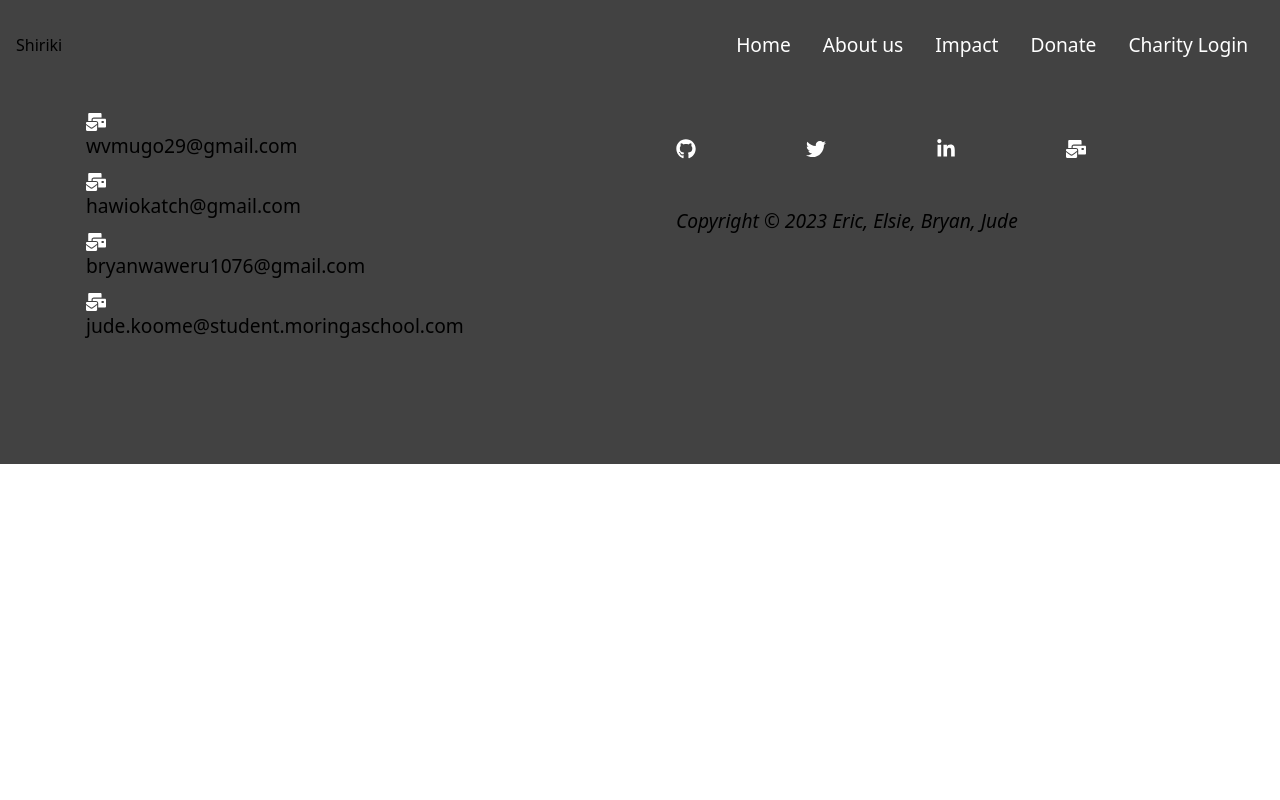
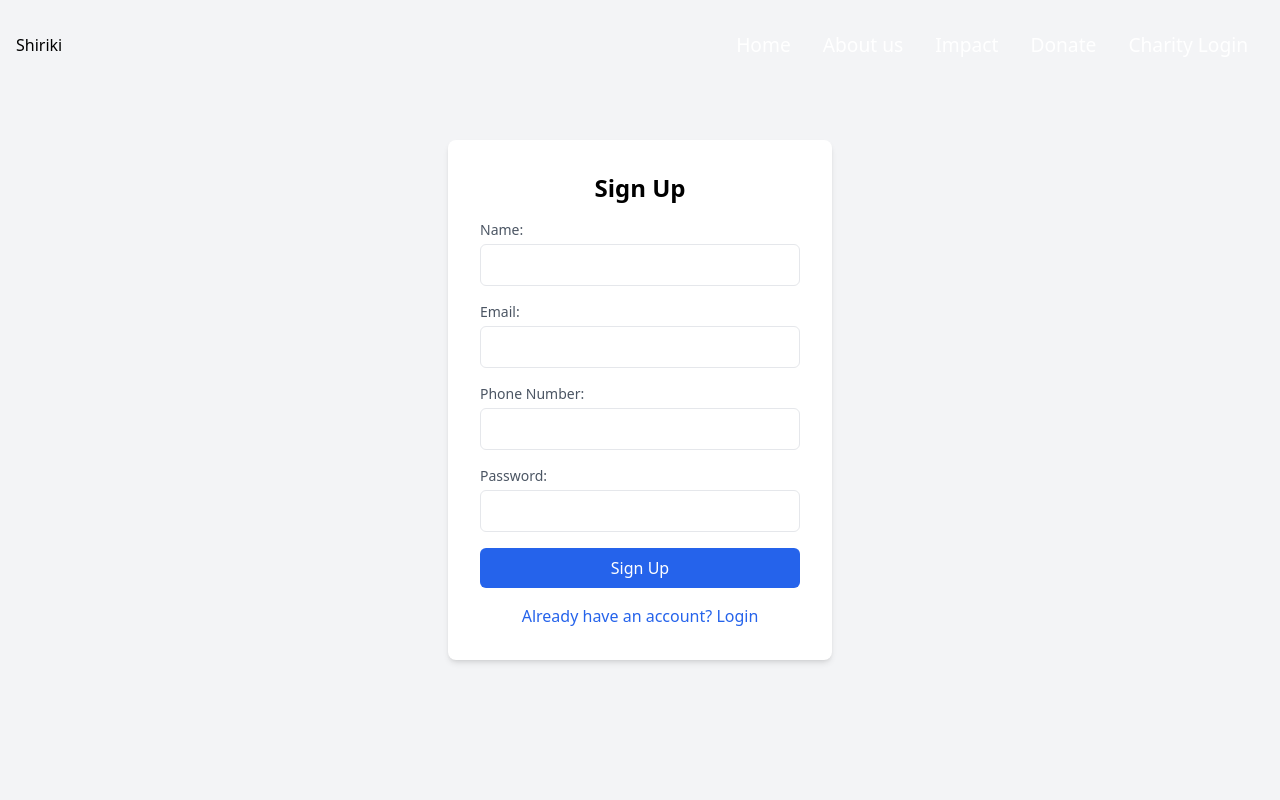
Before and after one commit to mugoooz/donation-platform-front, a React (Create React App) app: page /signup in a window 1280 px wide. Shown: the top 800 px of the page. Built offline with nearby package versions, Linux system fonts and the light colour scheme; a web font is replaced by a local one.

Commit message:
login signup changes

```diff
--- a/src/App.js
+++ b/src/App.js
@@ -9,21 +9,25 @@ import Impact from './components/Impact'; // Import your Impact component
 import Donate from './components/Donate'; // Import your Donate component
 import CharityLogin from './components/CharityLogin'; // Import your CharityLogin component
 import Footer from './components/Footer';
+import SignUpForm from './components/SignUpForm'; // Adjust the path if needed
+import LoginForm from './components/LoginForm'; // Adjust the path if needed
+
 
 function App() {
   return (
     <div className="App">
       <Navbar />
-      <Routes> {/* Use Routes instead of Switch */}
-        <Route path="/" element={<LandingPage />} /> {/* Update syntax */}
+      <Routes>
+        <Route path="/" element={<LandingPage />} />
         <Route path="/home" element={<Home />} />
         <Route path="/about" element={<AboutUs />} />
         <Route path="/impact" element={<Impact />} />
         <Route path="/donate" element={<Donate />} />
         <Route path="/charity-login" element={<CharityLogin />} />
+        <Route path="/signup" element={<SignUpForm />} /> {/* Add this line */}
+        <Route path="/login" element={<LoginForm />} /> {/* Add this line */}
       </Routes>
       <Footer />
-
     </div>
   );
 }
--- a/src/components/CharityLogin.js
+++ b/src/components/CharityLogin.js
@@ -20,35 +20,55 @@ const CharityLogin = () => {
     console.log(form);
   };
 
+  const formStyle = {
+    display: 'flex',
+    flexDirection: 'column',
+    maxWidth: '300px',
+    margin: '0 auto',
+  };
+
+  const labelStyle = {
+    margin: '10px 0',
+  };
+
+  const buttonStyle = {
+    padding: '10px',
+    background: '#4caf50',
+    color: 'white',
+    border: 'none',
+    cursor: 'pointer',
+    textAlign: 'center',
+  };
+
   return (
-    <div className="container mx-auto p-4">
-      <h1 className="text-2xl mb-4">Charity Login</h1>
-      <form onSubmit={handleSubmit} className="max-w-md mx-auto p-4 border border-gray-200 rounded">
-        <label className="block mb-2">
+    <div>
+      <h1>Charity Login</h1>
+      <form onSubmit={handleSubmit} style={formStyle}>
+        <label style={labelStyle}>
           Name:
-          <input type="text" name="name" value={form.name} onChange={handleChange} required className="w-full p-2 border rounded" />
+          <input type="text" name="name" value={form.name} onChange={handleChange} required />
         </label>
-        <label className="block mb-2">
+        <label style={labelStyle}>
           Location:
-          <input type="text" name="location" value={form.location} onChange={handleChange} required className="w-full p-2 border rounded" />
+          <input type="text" name="location" value={form.location} onChange={handleChange} required />
         </label>
-        <label className="block mb-2">
+        <label style={labelStyle}>
           Phone Number:
-          <input type="tel" name="phoneNumber" value={form.phoneNumber} onChange={handleChange} required className="w-full p-2 border rounded" />
+          <input type="tel" name="phoneNumber" value={form.phoneNumber} onChange={handleChange} required />
         </label>
-        <label className="block mb-2">
+        <label style={labelStyle}>
           Email:
-          <input type="email" name="email" value={form.email} onChange={handleChange} required className="w-full p-2 border rounded" />
+          <input type="email" name="email" value={form.email} onChange={handleChange} required />
         </label>
-        <label className="block mb-2">
+        <label style={labelStyle}>
           Purpose:
-          <input type="text" name="purpose" value={form.purpose} onChange={handleChange} required className="w-full p-2 border rounded" />
+          <input type="text" name="purpose" value={form.purpose} onChange={handleChange} required />
         </label>
-        <label className="block mb-2">
+        <label style={labelStyle}>
           Password:
-          <input type="password" name="password" value={form.password} onChange={handleChange} required className="w-full p-2 border rounded" />
+          <input type="password" name="password" value={form.password} onChange={handleChange} required />
         </label>
-        <button type="submit" className="w-full p-2 bg-green-500 text-white rounded">Login</button>
+        <button type="submit" style={buttonStyle}>Login</button>
       </form>
     </div>
   );
--- a/src/components/LandingPage.js
+++ b/src/components/LandingPage.js
@@ -1,6 +1,6 @@
 import React, { useState } from 'react';
 import './LandingPage.css';
-import DeviseAuthForm from './DeviseAuthForm';
+import DeviseAuthForm from './SignUpForm';
 
 // import Footer from './Footer';
 
--- a/src/components/DeviseAuthForm.js
+++ b/src/components/LoginForm.js
@@ -1,12 +1,12 @@
 import React, { useState } from 'react';
 
-const DeviseAuthForm = () => {
+const LoginForm = () => {
   const [email, setEmail] = useState('');
   const [password, setPassword] = useState('');
 
   const handleSubmit = (e) => {
     e.preventDefault();
-    // Your authentication logic here
+    // Your login logic here
   };
 
   return (
@@ -48,4 +48,4 @@ const DeviseAuthForm = () => {
   );
 };
 
-export default DeviseAuthForm;
+export default LoginForm;
--- /dev/null
+++ b/src/components/SignUpForm.js
@@ -0,0 +1,80 @@
+import React, { useState } from 'react';
+import { Link } from 'react-router-dom';
+
+const DeviseAuthForm = () => {
+  const [name, setName] = useState('');
+  const [email, setEmail] = useState('');
+  const [phoneNumber, setPhoneNumber] = useState('');
+  const [password, setPassword] = useState('');
+
+  const handleSubmit = (e) => {
+    e.preventDefault();
+    // Your sign-up logic here
+  };
+
+  return (
+    <div className="min-h-screen flex items-center justify-center bg-gray-100">
+      <div className="bg-white p-8 rounded-lg shadow-md w-96">
+        <h2 className="text-2xl font-semibold mb-4 text-center">Sign Up</h2>
+
+        <form onSubmit={handleSubmit}>
+          <div className="mb-4">
+            <label htmlFor="name" className="block text-sm font-medium text-gray-600">Name:</label>
+            <input
+              type="text"
+              name="name"
+              value={name}
+              onChange={(e) => setName(e.target.value)}
+              required
+              className="mt-1 p-2 w-full border rounded-md"
+            />
+          </div>
+
+          <div className="mb-4">
+            <label htmlFor="email" className="block text-sm font-medium text-gray-600">Email:</label>
+            <input
+              type="email"
+              name="email"
+              value={email}
+              onChange={(e) => setEmail(e.target.value)}
+              required
+              className="mt-1 p-2 w-full border rounded-md"
+            />
+          </div>
+
+          <div className="mb-4">
+            <label htmlFor="phoneNumber" className="block text-sm font-medium text-gray-600">Phone Number:</label>
+            <input
+              type="tel"
+              name="phoneNumber"
+              value={phoneNumber}
+              onChange={(e) => setPhoneNumber(e.target.value)}
+              required
+              className="mt-1 p-2 w-full border rounded-md"
+            />
+          </div>
+
+          <div className="mb-4">
+            <label htmlFor="password" className="block text-sm font-medium text-gray-600">Password:</label>
+            <input
+              type="password"
+              name="password"
+              value={password}
+              onChange={(e) => setPassword(e.target.value)}
+              required
+              className="mt-1 p-2 w-full border rounded-md"
+            />
+          </div>
+            <button type="submit" className="w-full p-2 bg-blue-600 text-white rounded-md hover:bg-blue-700 focus:outline-none focus:ring-2 focus:ring-blue-500 focus:ring-offset-2">
+            Sign Up
+          </button>
+        </form>
+        <div className="text-center mt-4">
+          <Link to="/login" className="text-blue-600 hover:underline">Already have an account? Login</Link>
+        </div>
+      </div>
+    </div>
+  );
+};
+
+export default DeviseAuthForm;
```
